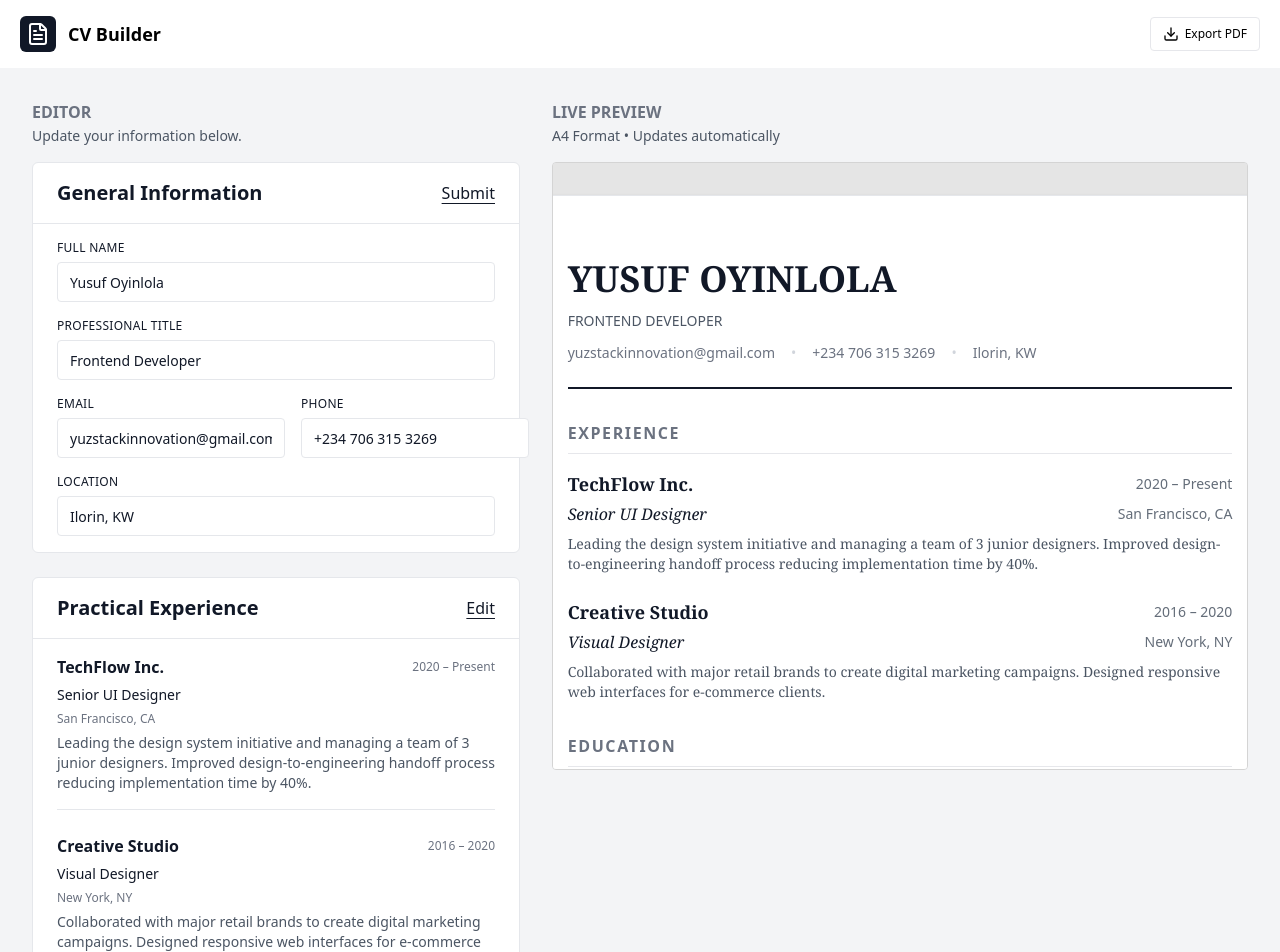
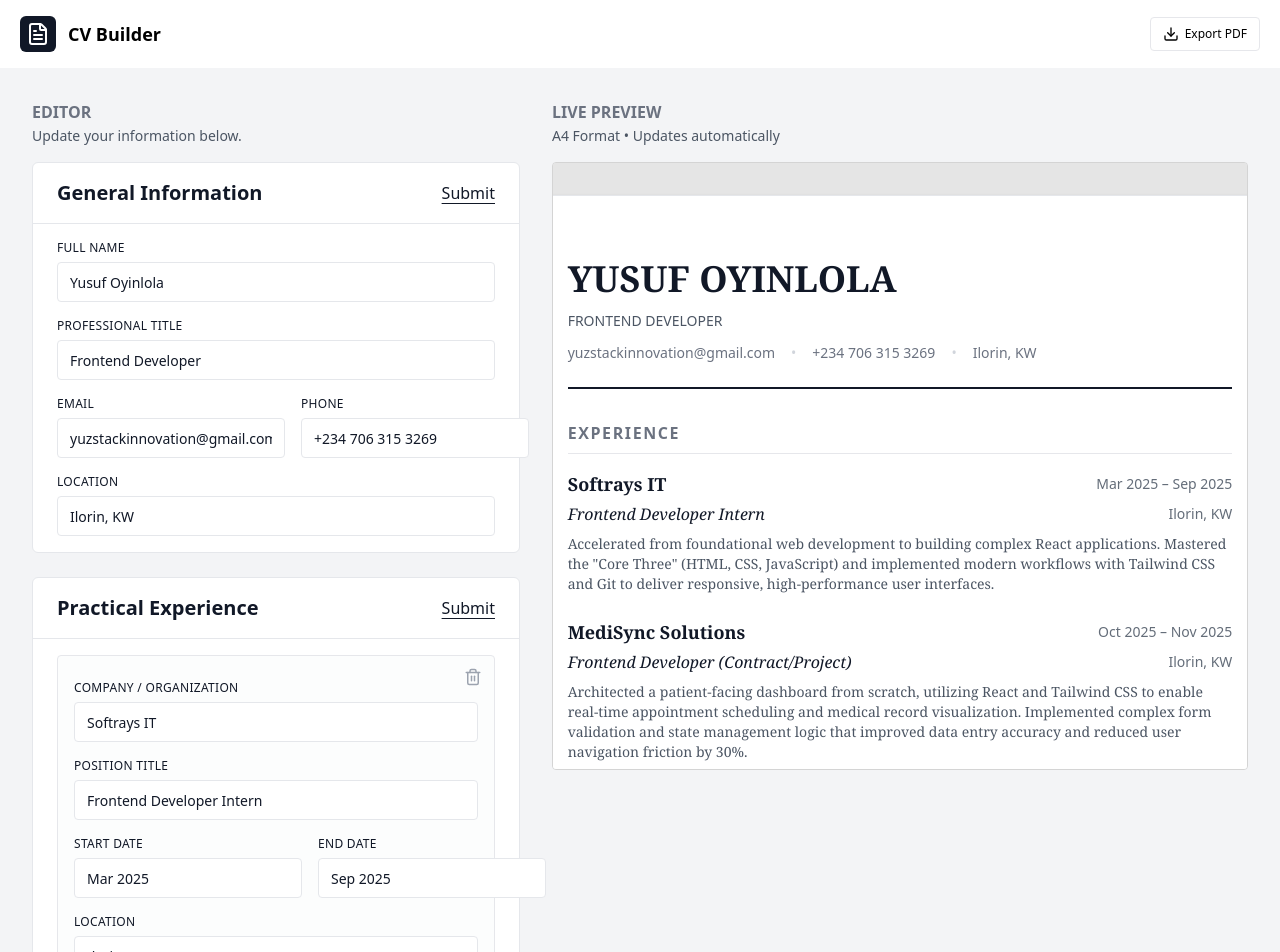
Before and after one commit to YuzStack/47_CV_Generator-App, a React (Vite) app: page / in a window 1280 px wide. Shown: the top 952 px of the page. Built offline with nearby package versions, Linux system fonts and the light colour scheme.

Commit message:
Implement state for 'Practical Experience'
Implement state for the 'Practical Experience' field and make it fully functional.

```diff
--- a/src/components/App.jsx
+++ b/src/components/App.jsx
@@ -11,6 +11,7 @@ import PracticalExpView from './PracticalExpView';
 import DATA_TEMPLATE from '../data-template';
 
 function App() {
+  // General Information ‼️
   // const [generalInfo, setGeneralInfo] = useState({
   //   name: '',
   //   profession: '',
@@ -33,6 +34,37 @@ function App() {
     setGeneralInfo({ ...newData });
   };
 
+  // Practical Experience ‼️
+  // const [practicalExp, setPracticalExp] = useState({
+  //   isEditing: true,
+  //   experience: [
+  //     {
+  //       id: crypto.randomUUID(),
+  //       company: '',
+  //       position: '',
+  //       startDate: '',
+  //       endDate: '',
+  //       location: '',
+  //       description: '',
+  //     },
+  //   ],
+  // });
+
+  const [practicalExp, setPracticalExp] = useState(DATA_TEMPLATE.practicalExp);
+
+  const handlePractExpisEditingTogg = function () {
+    setPracticalExp(curPractExp => ({
+      ...curPractExp,
+      isEditing: !curPractExp.isEditing,
+    }));
+  };
+
+  const handlePractExpUpdate = function (newData) {
+    setPracticalExp({ ...newData });
+  };
+
+  // Educational Experience ‼️
+
   return (
     <div className='min-h-screen bg-[#F3F4F6] text-[#4B5563]'>
       <Nav />
@@ -43,13 +75,17 @@ function App() {
             onEdit={handleGenInfoisEditingTogg}
             onUpdate={handleGenInfoUpdate}
           />
-          <PracticalExp isEditing={false} />
+          <PracticalExp
+            practicalExp={practicalExp}
+            onEdit={handlePractExpisEditingTogg}
+            onUpdate={handlePractExpUpdate}
+          />
           <EducationalExp isEditing={false} />
         </CvEdit>
 
         <CvPreview>
           <GeneralInfoView generalInfo={generalInfo} />
-          <PracticalExpView />
+          <PracticalExpView practicalExp={practicalExp} />
           <EducationalExpView />
         </CvPreview>
       </main>
--- a/src/components/Button.jsx
+++ b/src/components/Button.jsx
@@ -1,4 +1,4 @@
-function Button({ className, children, onClick }) {
+function Button({ className, children, onClick, }) {
   return (
     <button onClick={onClick} className={className}>
       {children}
--- a/src/components/Input.jsx
+++ b/src/components/Input.jsx
@@ -1,4 +1,4 @@
-function Input({ label, placeholder, name, value, onChange }) {
+function Input({ label, placeholder, name, value, onChange, id }) {
   return (
     <>
       <label className='flex w-full flex-col'>
@@ -9,7 +9,7 @@ function Input({ label, placeholder, name, value, onChange }) {
           type='text'
           name={name}
           value={value}
-          onChange={onChange}
+          onChange={onChange?.bind(id)}
           className='h-10 rounded-sm border border-gray-200 bg-white px-3 py-2 text-sm focus:outline-[#111827]'
           placeholder={placeholder}
         />
--- a/src/components/Nav.jsx
+++ b/src/components/Nav.jsx
@@ -2,7 +2,7 @@ import { Download, FileText } from 'lucide-react';
 
 function Nav() {
   return (
-    <nav className='sticky top-0 flex items-center justify-between bg-white px-3.5 py-2.5 sm:px-5 sm:py-4'>
+    <nav className='sticky top-0 z-10 flex items-center justify-between bg-white px-3.5 py-2.5 sm:px-5 sm:py-4'>
       <div className='flex items-center gap-2 sm:gap-3'>
         <span className='rounded-md bg-[#111827] p-1 text-white sm:rounded-md sm:p-1.5'>
           <FileText />
--- a/src/components/PracticalExp.jsx
+++ b/src/components/PracticalExp.jsx
@@ -2,113 +2,159 @@ import { Plus, Trash2 } from 'lucide-react';
 import Button from './Button';
 import Input from './Input';
 
-function PracticalExp({ isEditing }) {
+function PracticalExp({ practicalExp, onEdit, onUpdate }) {
+  const handleInputUpdate = function (e) {
+    onUpdate({
+      isEditing: practicalExp.isEditing,
+      experience: practicalExp.experience.map(exp =>
+        exp.id === this ? { ...exp, [e.target.name]: e.target.value } : exp,
+      ),
+    });
+  };
+
+  const handleDeleteExp = function () {
+    onUpdate({
+      isEditing: practicalExp.isEditing,
+      experience: practicalExp.experience.filter(exp => exp.id !== this),
+    });
+  };
+
+  const handleAddExp = function () {
+    onUpdate({
+      isEditing: practicalExp.isEditing,
+      experience: [
+        ...practicalExp.experience,
+        {
+          id: crypto.randomUUID(),
+          company: '',
+          position: '',
+          startDate: '',
+          endDate: '',
+          location: '',
+          description: '',
+        },
+      ],
+    });
+  };
+
   return (
     <div className='rounded-md border border-gray-200 bg-white'>
       <div className='flex items-center justify-between border-b border-gray-200 p-4 px-6'>
         <h2 className='text-xl font-semibold text-[#111827]'>
           Practical Experience
         </h2>
-        <Button className='cursor-pointer text-[#111827] underline decoration-1 underline-offset-4 hover:text-[#4B5563]'>
-          {isEditing ? 'Submit' : 'Edit'}
+        <Button
+          onClick={onEdit}
+          className='cursor-pointer text-[#111827] underline decoration-1 underline-offset-4 hover:text-[#4B5563]'
+        >
+          {practicalExp.isEditing ? 'Submit' : 'Edit'}
         </Button>
       </div>
 
       <div className='space-y-6 px-6 py-4'>
-        {isEditing ? (
+        {practicalExp.isEditing ? (
           <>
-            <form className='relative min-h-100 space-y-4 rounded-sm border border-[#E6E7EB] bg-[#FCFDFD] p-4 pt-6 text-[#111827]'>
-              <Button className='absolute top-3 right-3 cursor-pointer text-[#9CA3AF] duration-150 hover:text-[#EE4444]'>
+            {practicalExp.experience.map(exp => (
+              <form
+                key={exp.id}
+                className='relative min-h-100 space-y-4 rounded-sm border border-[#E6E7EB] bg-[#FCFDFD] p-4 pt-6 text-[#111827]'
+              >
+                <Button
+                  onClick={handleDeleteExp.bind(exp.id)}
+                  className='absolute top-3 right-3 cursor-pointer text-[#9CA3AF] duration-150 hover:text-[#EE4444]'
+                >
                   <Trash2 size={18} />
                 </Button>
 
-              <Input label='Company / Organization' placeholder='Acme Corp' />
-              <Input label='Position Title' placeholder='Product Manager' />
+                <Input
+                  value={exp.company}
+                  onChange={handleInputUpdate}
+                  name='company'
+                  id={exp.id}
+                  label='Company / Organization'
+                  placeholder='Acme Corp'
+                />
+                <Input
+                  value={exp.position}
+                  onChange={handleInputUpdate}
+                  name='position'
+                  id={exp.id}
+                  label='Position Title'
+                  placeholder='Product Manager'
+                />
 
                 <div className='flex gap-4'>
-                <Input label='Start Date' placeholder='Jan 2022' />
-                <Input label='End Date' placeholder='Present' />
+                  <Input
+                    value={exp.startDate}
+                    onChange={handleInputUpdate}
+                    name='startDate'
+                    id={exp.id}
+                    label='Start Date'
+                    placeholder='Jan 2022'
+                  />
+                  <Input
+                    value={exp.endDate}
+                    onChange={handleInputUpdate}
+                    name='endDate'
+                    id={exp.id}
+                    label='End Date'
+                    placeholder='Present'
+                  />
                 </div>
 
-              <Input label='Location' placeholder='San Francisco, CA' />
+                <Input
+                  value={exp.location}
+                  onChange={handleInputUpdate}
+                  name='location'
+                  id={exp.id}
+                  label='Location'
+                  placeholder='San Francisco, CA'
+                />
 
                 <label className='flex w-full flex-col'>
                   <span className='mb-1.5 text-xs font-medium tracking-wide uppercase'>
                     Description
                   </span>
                   <textarea
+                    value={exp.description}
+                    onChange={handleInputUpdate.bind(exp.id)}
+                    name='description'
                     className='rounded-sm border border-gray-200 bg-white px-3 py-2 text-sm focus:outline-[#111827]'
                     placeholder='Describe your responsibilities and achievements...'
                     rows={4}
                   ></textarea>
                 </label>
               </form>
+            ))}
 
-            <form className='relative min-h-100 space-y-4 rounded-sm border border-[#E6E7EB] bg-[#FCFDFD] p-4 pt-6 text-[#111827]'>
-              <Button className='absolute top-3 right-3 cursor-pointer text-[#9CA3AF] duration-150 hover:text-[#EE4444]'>
-                <Trash2 size={18} />
-              </Button>
-
-              <Input label='Company / Organization' placeholder='Acme Corp' />
-              <Input label='Position Title' placeholder='Product Manager' />
-
-              <div className='flex gap-4'>
-                <Input label='Start Date' placeholder='Jan 2022' />
-                <Input label='End Date' placeholder='Present' />
-              </div>
-
-              <Input label='Location' placeholder='San Francisco, CA' />
-
-              <label className='flex w-full flex-col'>
-                <span className='mb-1.5 text-xs font-medium tracking-wide uppercase'>
-                  Description
-                </span>
-                <textarea
-                  className='rounded-sm border border-gray-200 bg-white px-3 py-2 text-sm focus:outline-[#111827]'
-                  placeholder='Describe your responsibilities and achievements...'
-                  rows={4}
-                ></textarea>
-              </label>
-            </form>
-
-            <Button className='flex w-full cursor-pointer items-center justify-center gap-1.5 rounded-sm border border-dashed border-gray-200 p-2 text-[#111827] duration-150 hover:bg-[#F3F4F6]'>
+            <Button
+              onClick={handleAddExp}
+              className='flex w-full cursor-pointer items-center justify-center gap-1.5 rounded-sm border border-dashed border-gray-200 p-2 text-[#111827] duration-150 hover:bg-[#F3F4F6]'
+            >
               <Plus size={16} />
               <span className='tracking-wide'>Add Experience</span>
             </Button>
           </>
         ) : (
           <>
-            <div className='flex flex-col gap-1.5 border-b border-gray-200 pb-4 last:border-0 last:pb-0'>
+            {practicalExp.experience.map(exp => (
+              <div
+                key={exp.id}
+                className='flex flex-col gap-1.5 border-b border-gray-200 pb-4 last:border-0 last:pb-0'
+              >
                 <div className='flex items-center justify-between'>
                   <h3 className='text-base font-semibold text-[#111827]'>
-                  TechFlow Inc.
+                    {exp.company}
                   </h3>
-                <span className='text-xs text-[#6B7280]'>2020 – Present</span>
+                  <span className='text-xs text-[#6B7280]'>
+                    {exp.startDate} – {exp.endDate}
+                  </span>
                 </div>
-              <p className='text-sm text-[#111827]'>Senior UI Designer</p>
-              <p className='text-xs text-[#6B7280]'>San Francisco, CA</p>
-              <p className='text-sm text-[#4B5563]'>
-                Leading the design system initiative and managing a team of 3
-                junior designers. Improved design-to-engineering handoff process
-                reducing implementation time by 40%.
-              </p>
+                <p className='text-sm text-[#111827]'>{exp.position}</p>
+                <p className='text-xs text-[#6B7280]'>{exp.location}</p>
+                <p className='text-sm text-[#4B5563]'>{exp.description}</p>
               </div>
-
-            <div className='flex flex-col gap-1.5 border-b border-gray-200 pb-4 last:border-0 last:pb-0'>
-              <div className='flex items-center justify-between'>
-                <h3 className='text-base font-semibold text-[#111827]'>
-                  Creative Studio
-                </h3>
-                <span className='text-xs text-[#6B7280]'>2016 – 2020</span>
-              </div>
-              <p className='text-sm text-[#111827]'>Visual Designer</p>
-              <p className='text-xs text-[#6B7280]'>New York, NY</p>
-              <p className='text-sm text-[#4B5563]'>
-                Collaborated with major retail brands to create digital
-                marketing campaigns. Designed responsive web interfaces for
-                e-commerce clients.
-              </p>
-            </div>
+            ))}
           </>
         )}
       </div>
--- a/src/components/PracticalExpView.jsx
+++ b/src/components/PracticalExpView.jsx
@@ -1,4 +1,4 @@
-function PracticalExpView() {
+function PracticalExpView({ practicalExp }) {
   return (
     <section>
       <h2 className='mb-4 border-b border-[#E6E7EB] pb-2 font-sans text-base font-semibold tracking-widest text-[#6B7280] uppercase'>
@@ -6,47 +6,23 @@ function PracticalExpView() {
       </h2>
 
       <div className='space-y-6'>
-        <div>
+        {practicalExp.experience.map(exp => (
+          <div key={exp.id}>
             <div className='mb-1 flex items-center justify-between'>
               <h3 className='text-lg font-semibold text-[#111827]'>
-              TechFlow Inc.
+                {exp.company}
               </h3>
               <span className='font-sans text-sm text-[#646D79]'>
-              2020 – Present
+                {exp.startDate} – {exp.endDate}
               </span>
             </div>
             <div className='mb-2 flex items-center justify-between'>
-            <p className='text-md text-[#111827] italic'>Senior UI Designer</p>
-            <p className='font-sans text-sm text-[#646D79]'>
-              San Francisco, CA
-            </p>
+              <p className='text-md text-[#111827] italic'>{exp.position}</p>
+              <p className='font-sans text-sm text-[#646D79]'>{exp.location}</p>
             </div>
-          <p className='text-sm text-[#4B5563]'>
-            Leading the design system initiative and managing a team of 3 junior
-            designers. Improved design-to-engineering handoff process reducing
-            implementation time by 40%.
-          </p>
+            <p className='text-sm text-[#4B5563]'>{exp.description}</p>
           </div>
-
-        <div>
-          <div className='mb-1 flex items-center justify-between'>
-            <h3 className='text-lg font-semibold text-[#111827]'>
-              Creative Studio
-            </h3>
-            <span className='font-sans text-sm text-[#646D79]'>
-              2016 – 2020
-            </span>
-          </div>
-          <div className='mb-2 flex items-center justify-between'>
-            <p className='text-md text-[#111827] italic'>Visual Designer</p>
-            <p className='font-sans text-sm text-[#646D79]'>New York, NY</p>
-          </div>
-          <p className='text-sm text-[#4B5563]'>
-            Collaborated with major retail brands to create digital marketing
-            campaigns. Designed responsive web interfaces for e-commerce
-            clients.
-          </p>
-        </div>
+        ))}
       </div>
     </section>
   );
--- a/src/data-template.js
+++ b/src/data-template.js
@@ -7,6 +7,31 @@ const DATA_TEMPLATE = {
     location: 'Ilorin, KW',
     isEditing: true,
   },
+  practicalExp: {
+    isEditing: true,
+    experience: [
+      {
+        id: crypto.randomUUID(),
+        company: 'Softrays IT',
+        position: 'Frontend Developer Intern',
+        startDate: 'Mar 2025',
+        endDate: 'Sep 2025',
+        location: 'Ilorin, KW',
+        description:
+          'Accelerated from foundational web development to building complex React applications. Mastered the "Core Three" (HTML, CSS, JavaScript) and implemented modern workflows with Tailwind CSS and Git to deliver responsive, high-performance user interfaces.',
+      },
+      {
+        id: crypto.randomUUID(),
+        company: 'MediSync Solutions',
+        position: 'Frontend Developer (Contract/Project)',
+        startDate: 'Oct 2025',
+        endDate: 'Nov 2025',
+        location: 'Ilorin, KW',
+        description:
+          'Architected a patient-facing dashboard from scratch, utilizing React and Tailwind CSS to enable real-time appointment scheduling and medical record visualization. Implemented complex form validation and state management logic that improved data entry accuracy and reduced user navigation friction by 30%.',
+      },
+    ],
+  },
 };
 
 export default DATA_TEMPLATE;
```
Lines whose indentation alone changed are shown as unchanged.
